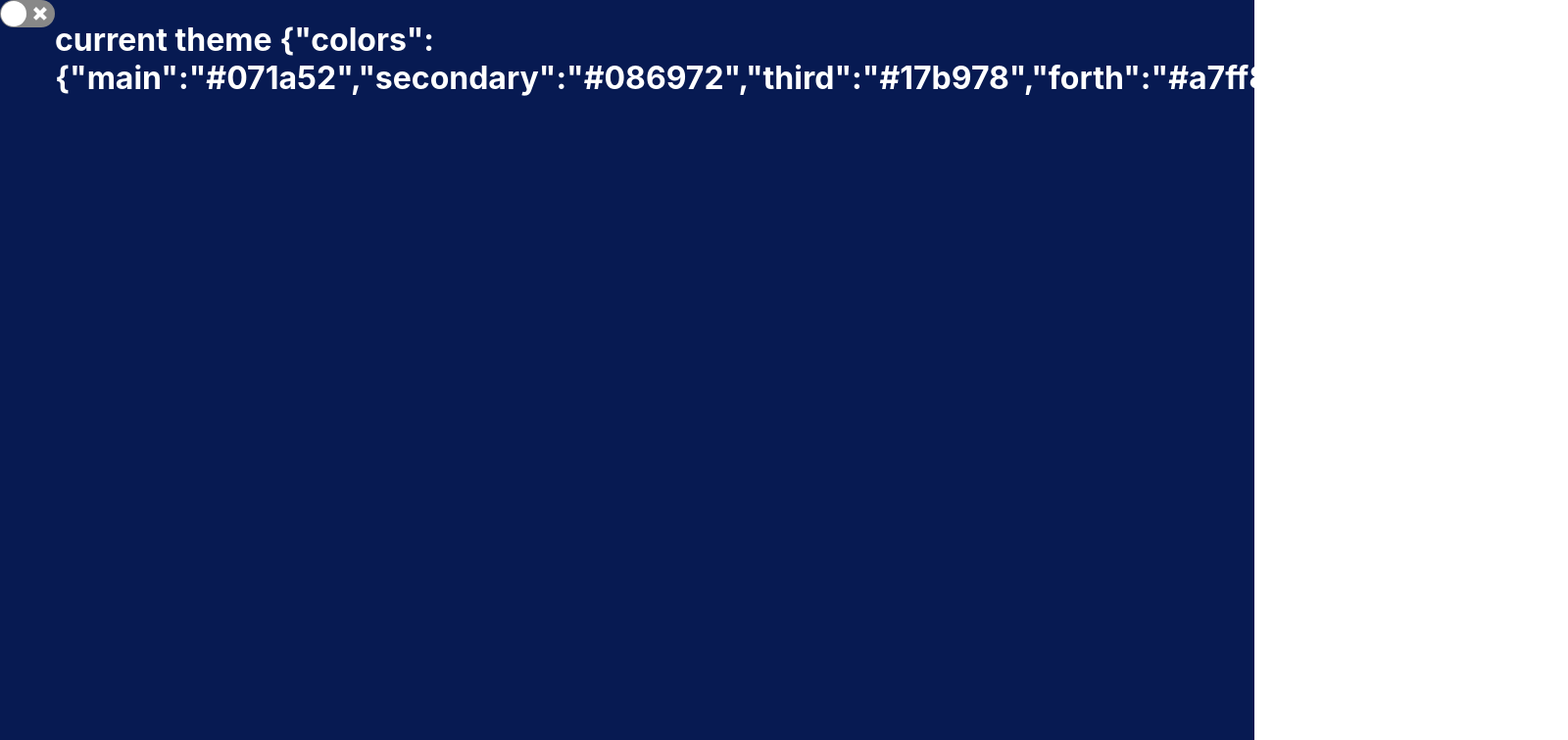
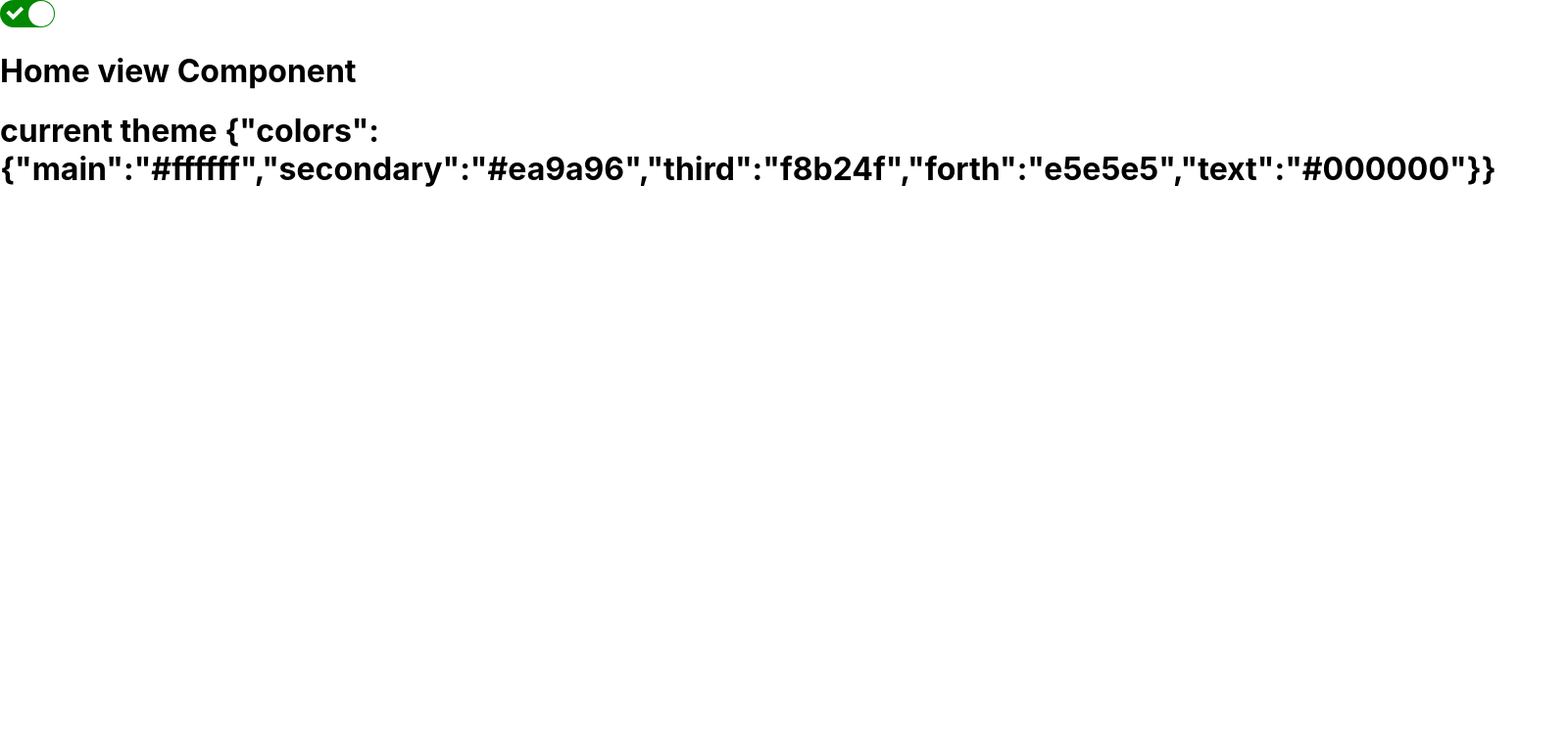
Before and after one commit to kloparn/Portfolio, a React (Create React App) app: page / in a window 1280 px wide. Shown: the top 756 px of the page at 98% size, 1600 px wide, since content can reach past the window. Built offline with nearby package versions, Linux system fonts and the light colour scheme.

Commit message:
added a home view component to render the home view page

```diff
--- a/src/App.tsx
+++ b/src/App.tsx
@@ -3,18 +3,22 @@ import styled, { ThemeProvider } from "styled-components";
 import { theme, darkTheme } from "./styles/default-theme";
 import Switch from "react-switch";
 import "./App.css";
-import { prependOnceListener } from "cluster";
+import { home } from "./components/home";
 
 function App() {
-  const [mode, setMode] = useState(false);
+  const [lightMode, setMode] = useState(true);
 
   return (
-    <ThemeProvider theme={mode ? theme : darkTheme}>
+    <ThemeProvider theme={lightMode ? theme : darkTheme}>
       <ScreenView>
-        <Switch onChange={() => setMode(!mode)} checked={mode}></Switch>
+        <Switch
+          onChange={() => setMode(!lightMode)}
+          checked={lightMode}
+        ></Switch>
+        {home(theme)}
         <h1>
           current theme{" "}
-          {mode ? JSON.stringify(theme) : JSON.stringify(darkTheme)}
+          {lightMode ? JSON.stringify(theme) : JSON.stringify(darkTheme)}
         </h1>
       </ScreenView>
     </ThemeProvider>
@@ -25,7 +29,6 @@ const ScreenView = styled.div`
   position: absolute;
   background-color: ${(props) => props.theme.colors.main};
   color: ${(props) => props.theme.colors.text};
-  display: flex;
   width: 100%;
   height: 100%;
 `;
--- /dev/null
+++ b/src/components/home.tsx
@@ -0,0 +1,18 @@
+import React, { Component } from "react";
+import { theme, darkTheme } from "../styles/default-theme";
+import { DefaultTheme } from "styled-components";
+import styled, { ThemeProvider } from "styled-components";
+
+export const home = (props: DefaultTheme) => {
+  return (
+    <HomeView>
+      <h1> Home view Component</h1>
+    </HomeView>
+  );
+};
+
+const HomeView = styled.div`
+  color: ${(props) => props.theme.colors.text};
+`;
+
+export default home;
```
